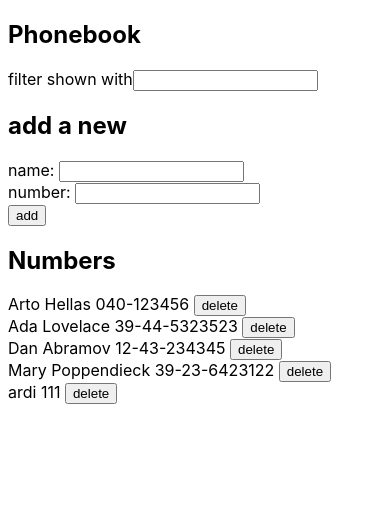
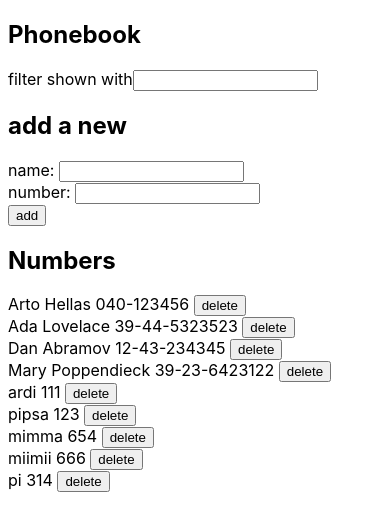
Before and after one commit to MicciKarkia/fullstackopen, a React (Create React App) app in the folder part2/phonebook/: page / in a window 390 px wide. Shown: the top 530 px of the page. Built offline with nearby package versions, Linux system fonts and the light colour scheme; data requests are answered from the project's data file.

Commit message:
phonebook step11 completed

```diff
--- a/part2/phonebook/db.json
+++ b/part2/phonebook/db.json
@@ -24,6 +24,26 @@
       "name": "ardi",
       "number": "111",
       "id": 5
+    },
+    {
+      "name": "pipsa",
+      "number": "123",
+      "id": 6
+    },
+    {
+      "name": "mimma",
+      "number": "654",
+      "id": 7
+    },
+    {
+      "name": "miimii",
+      "number": "666",
+      "id": 8
+    },
+    {
+      "name": "pi",
+      "number": "314",
+      "id": 9
     }
   ]
 }
--- a/part2/phonebook/src/App.js
+++ b/part2/phonebook/src/App.js
@@ -3,12 +3,14 @@ import Filter from "./components/Filter";
 import PersonForm from "./components/PersonForm";
 import Persons from "./components/Persons";
 import personService from "./services/persons";
+import Notification from "./components/Notification";
 
 const App = () => {
   const [persons, setPersons] = useState([]);
   const [newName, setNewName] = useState("");
   const [newNumber, setNewNumber] = useState("");
   const [searchResult, setSearchResult] = useState(null);
+  const [successMessage, setSuccessMessage] = useState(null);
 
   useEffect(() => {
     personService.getAll().then((initialPersons) => {
@@ -27,6 +29,13 @@ const App = () => {
       (person) => person.name.toLowerCase() === newName.toLowerCase()
     );
 
+    const showSuccessMessage = (message) => {
+      setSuccessMessage(message);
+      setTimeout(() => {
+        setSuccessMessage(null);
+      }, 5000);
+    };
+
     const addNewNumber = () => {
       const changeNumberObject = { ...isFound[0], number: personObject.number };
       console.log("changedNumber: ", changeNumberObject);
@@ -43,6 +52,7 @@ const App = () => {
               person.id !== returnedPerson.id ? person : returnedPerson
             )
           );
+          showSuccessMessage(`Changed ${returnedPerson.name}'s number`);
         });
       }
     };
@@ -50,6 +60,7 @@ const App = () => {
     const addPersonObject = () => {
       personService.create(personObject).then((returnedPerson) => {
         setPersons(persons.concat(returnedPerson));
+        showSuccessMessage(`Added ${returnedPerson.name}`);
       });
     };
 
@@ -101,6 +112,7 @@ const App = () => {
   return (
     <div>
       <h2>Phonebook</h2>
+      <Notification message={successMessage} />
       <Filter handleSearch={handleSearch} handleSearchStop={handleSearchStop} />
       <h2>add a new</h2>
       <PersonForm
--- /dev/null
+++ b/part2/phonebook/src/components/Notification.js
@@ -0,0 +1,11 @@
+import React from "react";
+
+const Notification = ({ message }) => {
+  if (message === null) {
+    return null;
+  }
+
+  return <div className="success">{message}</div>;
+};
+
+export default Notification;
--- a/part2/phonebook/src/index.css
+++ b/part2/phonebook/src/index.css
@@ -1,13 +1,24 @@
 body {
   margin: 10;
-  font-family: -apple-system, BlinkMacSystemFont, 'Segoe UI', 'Roboto', 'Oxygen',
-    'Ubuntu', 'Cantarell', 'Fira Sans', 'Droid Sans', 'Helvetica Neue',
+  font-family: -apple-system, BlinkMacSystemFont, "Segoe UI", "Roboto", "Oxygen",
+    "Ubuntu", "Cantarell", "Fira Sans", "Droid Sans", "Helvetica Neue",
     sans-serif;
   -webkit-font-smoothing: antialiased;
   -moz-osx-font-smoothing: grayscale;
 }
 
 code {
-  font-family: source-code-pro, Menlo, Monaco, Consolas, 'Courier New',
+  font-family: source-code-pro, Menlo, Monaco, Consolas, "Courier New",
     monospace;
 }
+
+.success {
+  color: green;
+  background: lightgrey;
+  font-size: 15px;
+  font-weight: 500;
+  border: 2px solid green;
+  border-radius: 5px;
+  padding: 10px;
+  margin-bottom: 10px;
+}
```
